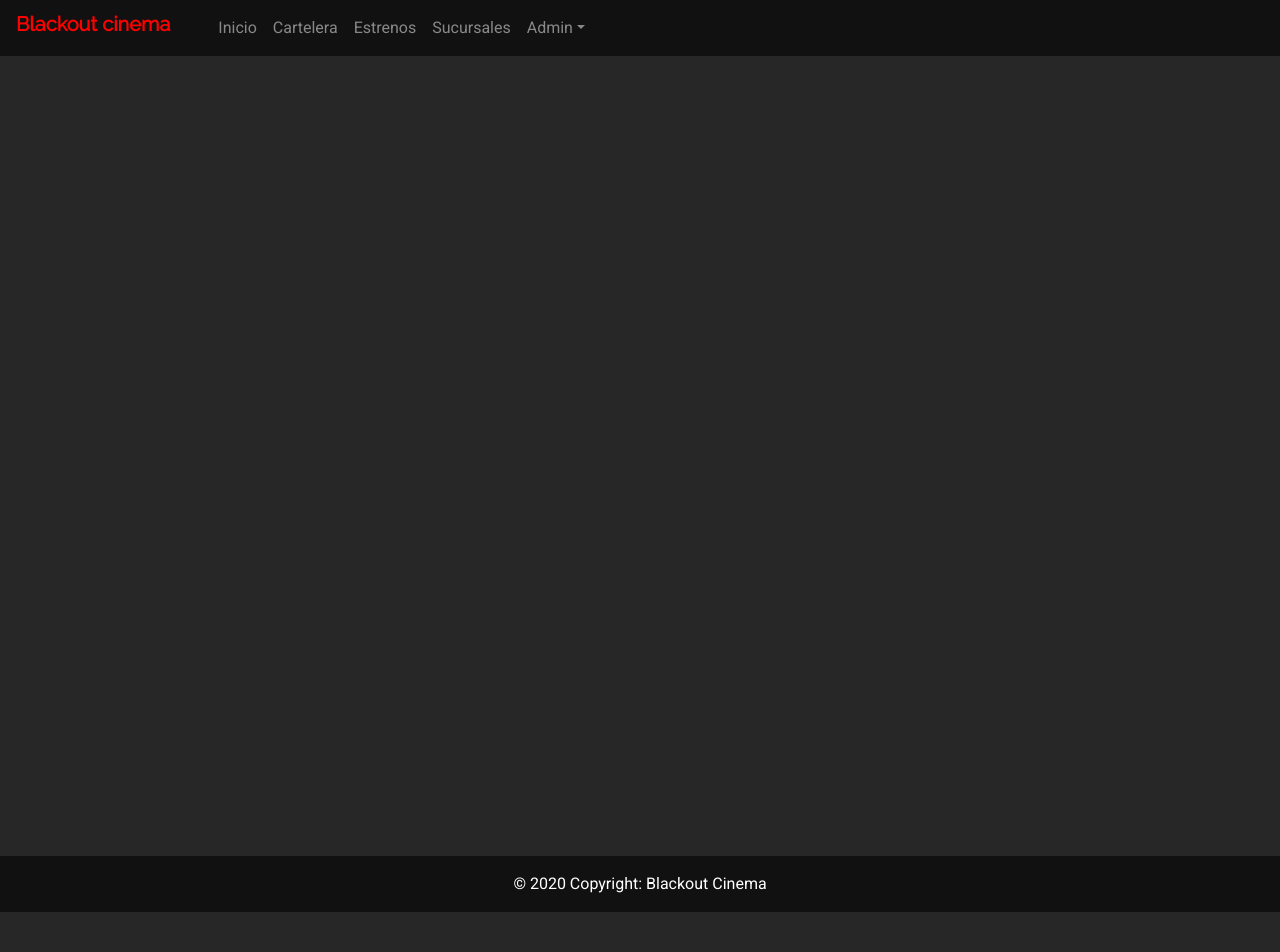
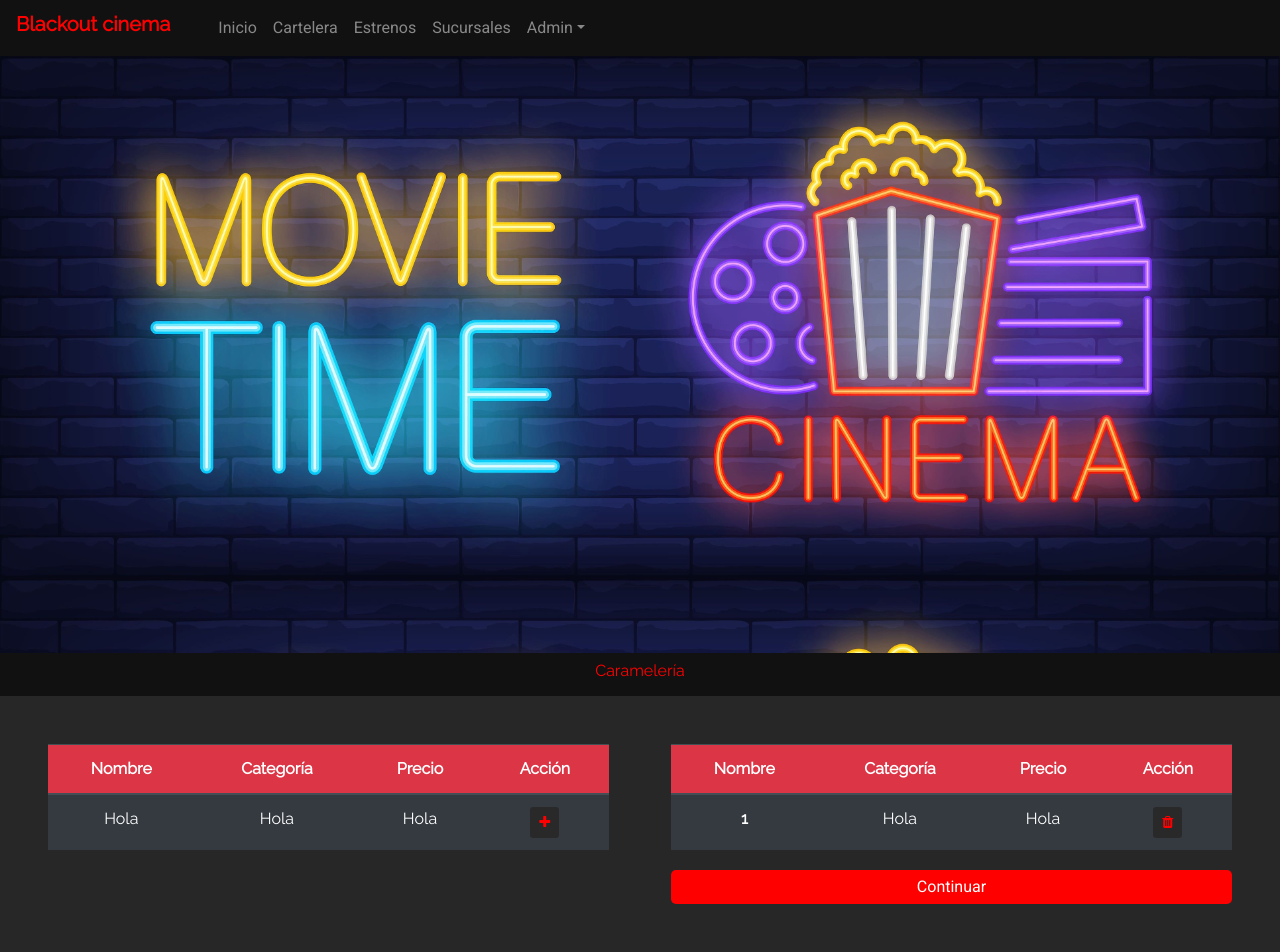
Before and after one commit to ehan16/blackout-cinema-frontend, a React (Create React App) app: page /products in a window 1280 px wide. Shown: the top 952 px of the page. Before the commit the page ends 912 px from the top, so only its background shows below. Built offline with nearby package versions, Linux system fonts and the light colour scheme.

Commit message:
products table almost ready

```diff
--- a/src/App.css
+++ b/src/App.css
@@ -6,7 +6,6 @@
 
 body {
   font-family: 'Roboto', sans-serif;
-  /* background-color: #414950; */
   background-color: #272727;
   color: #fff;
 }
@@ -33,12 +32,13 @@ h1, h2, h3, h4, h5, h6 { font-family: 'Raleway', sans-serif; }
 
 .movie { background-image: url(/assets/cinema.jpg) }
 .branch { background-image: url(/assets/map.png);}
+.newHover:hover { background-color: #3a3a3a; }
+.list { margin: auto; font-family: 'Raleway', sans-serif; }
+.continue { width: 100%; }
 
-.newHover:hover {
-  background-color: #3a3a3a;
-}
 
 @media (max-width: 1035px) { .banner { height: 60vh; } }
 @media (max-width: 750px) { .banner { height: 45vh; } .card { margin: 20px 3vw } }
+@media (max-width: 580px) { .list { width: fit-content; } .continue { width: 70%; } }
 @media (max-width: 520px) { .banner { height: 35vh; } }
-@media (max-width: 380px) { .banner { height: 30vh; } }
+@media (max-width: 380px) { .banner { height: 30vh; } .list { width: initial; } .continue { width: 100%; } }
--- a/src/App.js
+++ b/src/App.js
@@ -6,6 +6,7 @@ import Footer from './components/Footer'
 import Home from './components/pages/Home'
 import MovieList from './components/pages/movies/MovieList';
 import BranchList from './components/pages/branches/BranchList';
+import ProductsList from './components/pages/products/ProductsList';
 
 function App() {
   return (
@@ -23,7 +24,9 @@ function App() {
             <Route path='/movies/on-air' render={(props) => <MovieList {...props} mode='on-air' />} />
             <Route path='/movies/to-release' render={(props) => <MovieList {...props} mode='to-release' />} />
             <Route path='/branches' component={BranchList} />} />
+            <Route path='/products' component={ProductsList} />} />
             <Route path='/admin/branches' render={(props) => <BranchList {...props} admin='True' />} />
+            <Route path='/admin/products' render={(props) => <ProductsList {...props} admin='True' />} />
           </Switch>
 
         </div>
--- a/src/components/pages/branches/BranchItem.js
+++ b/src/components/pages/branches/BranchItem.js
@@ -8,7 +8,7 @@ function BranchItem(props) {
                 <ul className="mb-0" style={{ listStyleType: 'none', paddingBottom: '10px' }}>
                     { props.admin ? <li>ID: { props.branch.id }</li> : null}
                     <li>Estado: { props.branch.state }</li>
-                    <li>City: { props.branch.city }</li>
+                    <li>Ciudad: { props.branch.city }</li>
                     <li>Zona: { props.branch.zone }</li>
                     <li>Teléfono: { props.branch.number }</li>
                     { props.admin ? <li>Número de empleados: { props.branch.employees }</li> : null}
@@ -20,8 +20,6 @@ function BranchItem(props) {
             </div>
         </div>
     )
-
-
 }
 
 const deleteStyle = {
--- a/src/components/pages/movies/MovieItem.js
+++ b/src/components/pages/movies/MovieItem.js
@@ -17,7 +17,7 @@ function MovieItem(props) {
                 </ul>
                 <div style={{ display: 'flex' }}>
                     { props.mode === 'on-air'  ? <button style={ deleteStyle } disabled={ props.movie.lots == 0 } >Reservar</button> : null }
-                    { props.mode === ''  ?  <button style={ deleteStyle }>Eliminar</button> : null }
+                    {/* { props.mode === ''  ?  <button style={ deleteStyle }>Eliminar</button> : null }  */}
                     { props.mode === ''  ?  <button style={ editStyle }>Editar</button> : null }
                     { props.movie.date !== undefined ? <button style={ launchStyle }>Estrenar</button> : null }
                     { props.movie.lots !== undefined ? <button style={ launchStyle }>Culminar</button> : null }
--- /dev/null
+++ b/src/components/pages/products/ProductsList.js
@@ -0,0 +1,100 @@
+import React, { Component } from 'react'
+import Banner from '../../Banner'
+
+export class ProductsList extends Component {
+
+    // Movie is passed through the props this.props.movie
+    constructor(props) {
+        super(props);
+        this.state = {
+            products: [],
+            combos: [],
+            toBuy: []
+        }
+    }
+
+    componentDidMount() {
+
+    }
+
+    render() {
+        return (
+            <div>
+                <Banner name={ this.props.admin ? 'Inventario - Combos' : 'Caramelería'} />
+                <div className="container-fluid p-3">
+                    <div className="row px-sm-3 py-3">
+
+                        <div className="col-md mx-sm-3 my-3 text-center">
+                            <table className="table table-responsive-sm table-hover table-dark list">
+                                <thead>
+                                    <tr className="bg-danger">
+                                        { this.props.admin ? <th scope="col">ID</th> : null}
+                                        <th scope="col">Nombre</th>
+                                        <th scope="col">Categoría</th>
+                                        <th scope="col">Precio</th>
+                                        <th scope="col">Acción</th>
+                                    </tr>
+                                </thead>
+                                <tbody>
+                                    <tr>
+                                        { this.props.admin ? <th scope="row">1</th> : null }
+                                        <td>Hola</td>
+                                        <td>Hola</td>
+                                        <td>Hola</td>
+                                        <td>
+                                            <div className="btn-group btn-group-sm">
+                                                { !this.props.admin ? <button className="btn" style={{ background: '#292929', color: 'red' }}><i className="fa fa-plus"></i></button> : null}
+                                                { this.props.admin ? <button className="btn" style={{ background: '#292929', color: 'red' }}><i className="fa fa-pencil"></i></button> : null}
+                                                { this.props.admin ? <button className="btn" style={{ background: '#292929', color: 'red' }}><i className="fa fa-trash"></i></button> : null}
+                                            </div>
+                                        </td>
+                                    </tr>
+                                </tbody>
+                            </table>
+                        </div>
+
+                        { !this.props.admin ?
+                        <div className="col-md mx-sm-3 my-3 text-center">
+                            <table className="table table-responsive-sm table-hover table-dark list">
+                                <thead>
+                                    <tr className="bg-danger">
+                                        <th scope="col">Nombre</th>
+                                        <th scope="col">Categoría</th>
+                                        <th scope="col">Precio</th>
+                                        <th scope="col">Acción</th>
+                                    </tr>
+                                </thead>
+                                <tbody>
+                                    <tr>
+                                        <th scope="row">1</th>
+                                        <td>Hola</td>
+                                        <td>Hola</td>
+                                        <td>
+                                            <div className="btn-group btn-group-sm">
+                                                <button className="btn" style={{ background: '#292929', color: 'red' }}><i className="fa fa-trash"></i></button>
+                                            </div>
+                                        </td>
+                                    </tr>
+                                </tbody>
+                            </table>
+                            <button className="continue" style={ continueStyle }>Continuar</button>
+                        </div>
+                        : null }
+
+                    </div>
+                </div>
+            </div>
+        )
+    }
+}
+
+const continueStyle = {
+    background: 'red',
+    margin: '20px 0px',
+    color: 'white',
+    padding: '5px',
+    borderRadius: '5px',
+    border: 'red'
+}
+
+export default ProductsList
```
Also changed, not shown: src/components/pages/tableBase.js (deleted).
